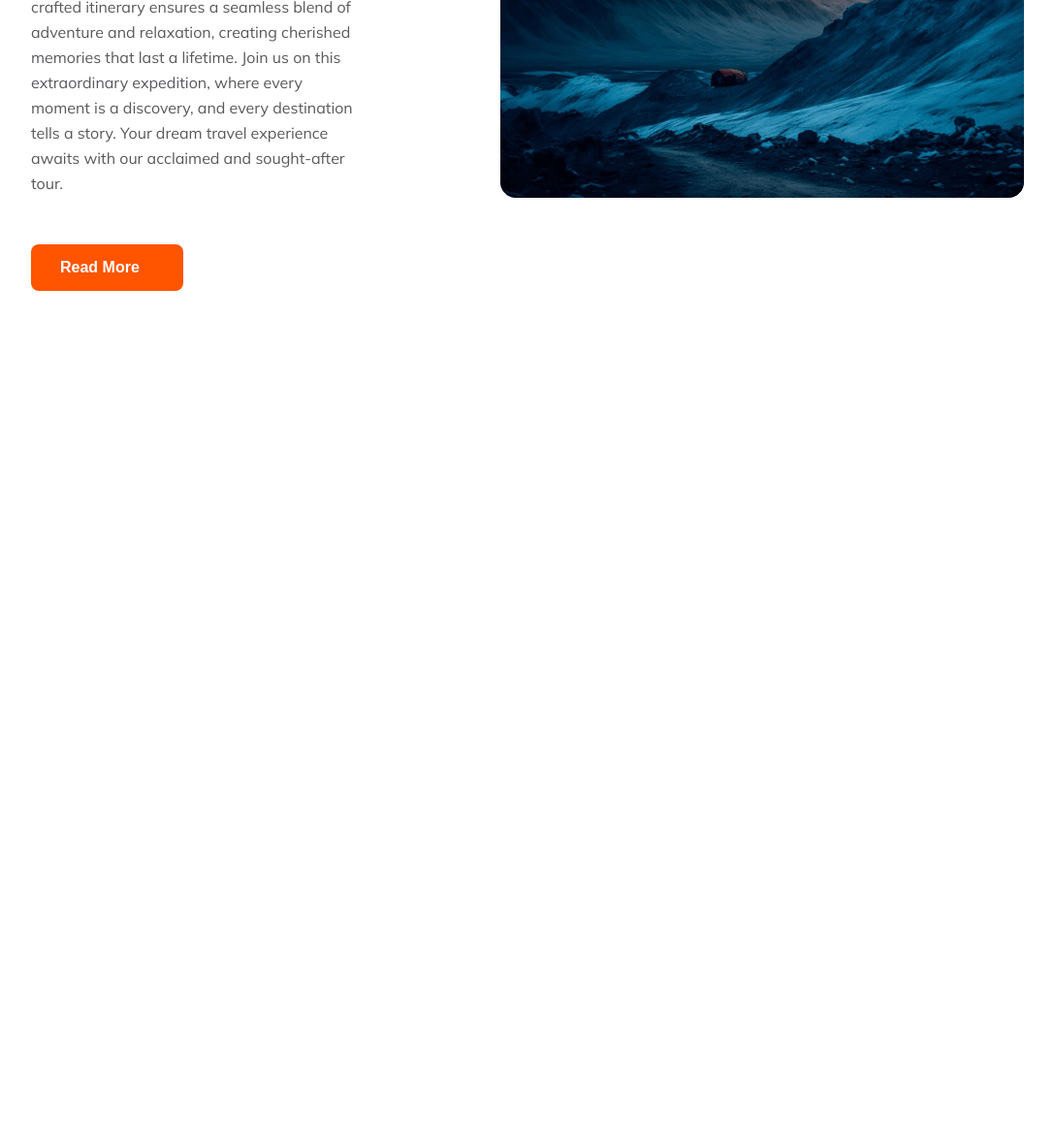
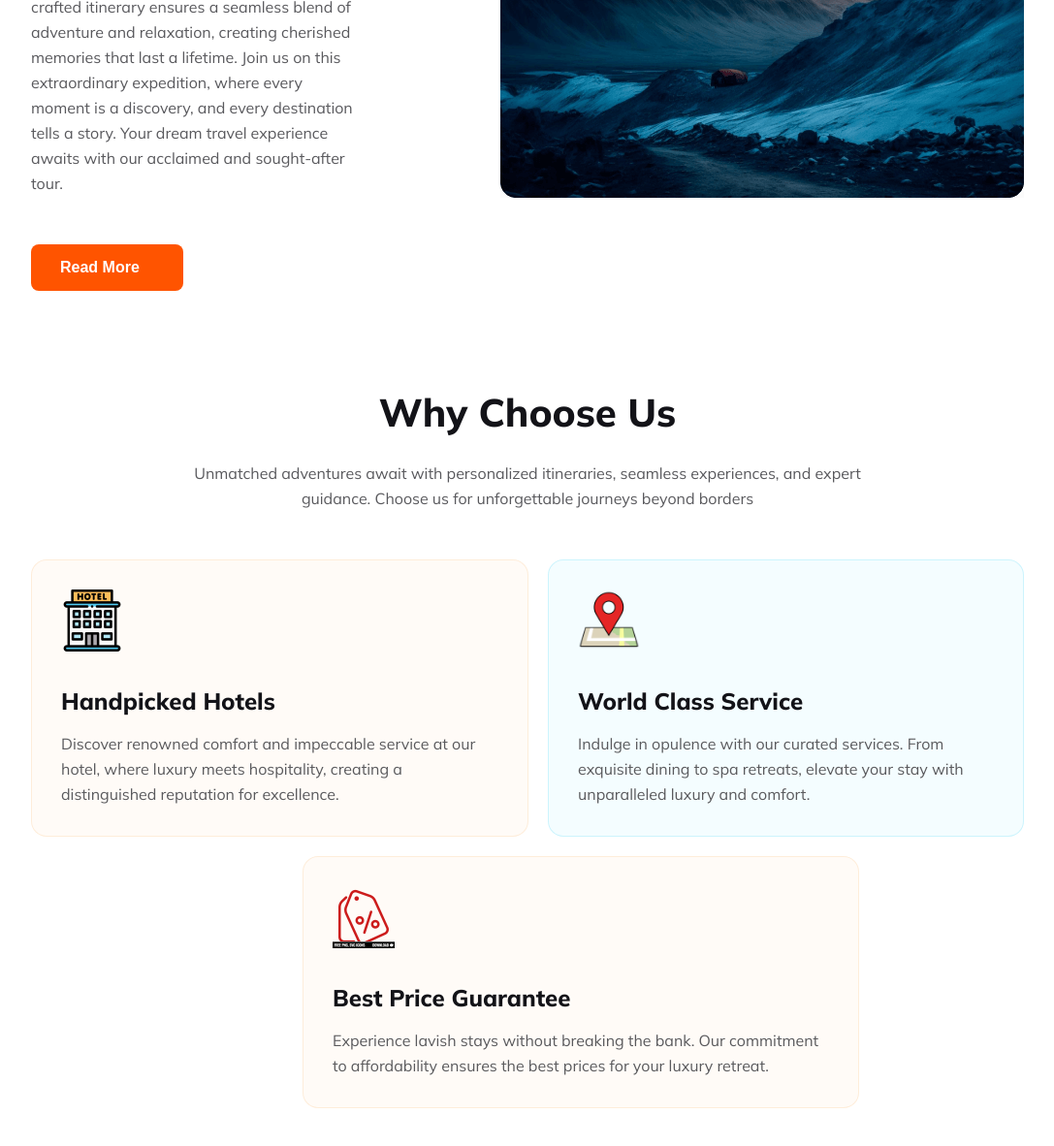
Before and after one commit to NomanSiddike/ns-assignment-02, a plain HTML site: page index.html in a window 1280 px wide. Shown: the part 1092-2274 px from the top of the page at 97% size, without its empty margins (96-1183 px from the left). Before the commit the page ends 1392 px from the top, so only its background shows below. Drawn offline with Linux system fonts and the light colour scheme.

Commit message:
why choose us part completed

```diff
--- a/index.html
+++ b/index.html
@@ -75,7 +75,36 @@
 
 
       <!-- Why Choose Us -->
-      <section>
+      <section class="choose">
+        <div class="choose-container">
+          <h3 class="choose-intro">Why Choose Us</h3>
+          <p class="choose-description">Unmatched adventures await with personalized itineraries, seamless experiences, and expert guidance. Choose us for unforgettable journeys beyond borders</p>
+          <div class="choose-img-container">
+            <div class="choose-img-1">
+              <img class="choose-image" src="./Images/hotel.png" alt="">
+              <h3 class="choose-heading">Handpicked Hotels</h3>
+              <p class="choose-img-description">
+                Discover renowned comfort and impeccable service at our hotel, where luxury meets hospitality, creating a distinguished reputation for excellence.
+              </p>
+            </div>
+            <div class="choose-img-2">
+              <img class="choose-image" src="./Images/location.png" alt="">
+              <h3 class="choose-heading">World Class Service</h3>
+              <p class="choose-img-description">
+                Indulge in opulence with our curated services. From exquisite dining to spa retreats, elevate your stay with unparalleled luxury and comfort.
+              </p>
+            </div>
+          </div>
+          <div class="choose-img-3">
+            <img class="choose-image" src="./Images/price_tag.png" alt="">
+              <h3 class="choose-heading">Best Price Guarantee</h3>
+              <p class="choose-img-description">
+                Experience lavish stays without breaking the bank. Our commitment to affordability ensures the best prices for your luxury retreat.
+              </p>
+
+          </div>
+
+        </div>
 
       </section>
     </main>
--- a/style/style.css
+++ b/style/style.css
@@ -124,9 +124,85 @@ h2 {
 
 .tour-img {
     border-radius: 16px;
-    background: url(<path-to-image>), lightgray 50% / cover no-repeat;
+    /* background: url(<path-to-image>), lightgray 50% / cover no-repeat; */
     width: 540px;
     height: 550px;
 }
 
 /* Why Choose Us Design Part */
+.choose {
+    width: 80%;
+    margin-left: 10%;
+    margin-top: 100px;
+}
+
+.choose-intro {
+    color: #131318;
+    text-align: center;
+    font-size: 40px;
+    font-weight: 800;
+    margin-bottom: 25px;
+}
+
+.choose-description {
+    color: rgba(19, 19, 24, 0.70);
+    text-align: center;
+    font-size: 16px;
+    font-weight: 400;
+    line-height: 26px;
+    padding-right: 150px;
+    padding-left: 150px;
+}
+
+.choose-img-container {
+    display: flex;
+    margin-top: 50px;
+}
+
+.choose-img-1 {
+    border-radius: 16px;
+    border: 1px solid rgba(251, 181, 99, 0.20);
+    background: rgba(251, 181, 99, 0.05);
+    margin-right: 2%;
+    margin-bottom: 2%;
+    padding: 30px;
+}
+
+.choose-img-2 {
+    border-radius: 16px;
+    border: 1px solid rgba(41, 206, 246, 0.20);
+    background: rgba(41, 206, 246, 0.05);
+    margin-bottom: 2%;
+    padding: 30px;
+}
+
+.choose-img-3 {
+    border-radius: 16px;
+    border: 1px solid rgba(251, 181, 99, 0.20);
+    background: rgba(251, 181, 99, 0.05);
+    width: 50%;
+    margin-left: 280px;
+    margin-bottom: 100px;
+    padding: 30px;
+}
+
+.choose-image {
+    width: 64px;
+    height: 64px;
+}
+
+.choose-heading {
+    color: #131318;
+    /* text-align: center; */
+    font-size: 24px;
+    font-weight: 800;
+    margin-top: 32px;
+    margin-bottom: 16px;
+}
+
+.choose-img-description {
+    color: #5A5A5D;
+    font-size: 16px;
+    font-weight: 400;
+    line-height: 26px;
+}
```
Also changed, not shown: Images/hotel.png (added), Images/location.png (added), Images/price_tag.png (added).
